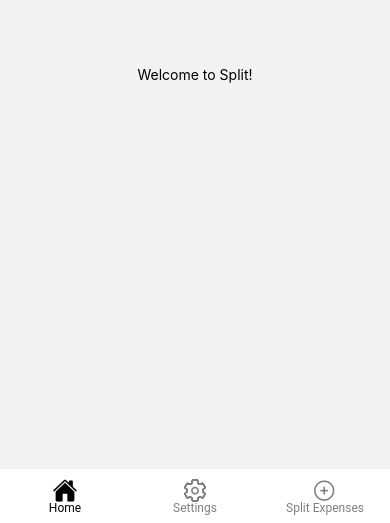
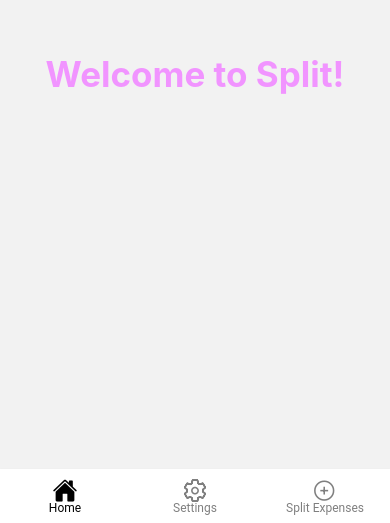
Before and after one commit to JingnvAn/React-Native-App-cosi153a, a React Native app: screen / in a window 390 px wide. Shown: the part 321-844 px from the top of the page. Built offline with nearby package versions, Linux system fonts and the light colour scheme.

Commit message:
change home page text (#16)

```diff
--- a/App.js
+++ b/App.js
@@ -12,7 +12,7 @@ const Tab = createMaterialBottomTabNavigator();
 function HomeScreen() {
   return (
     <View style={{ flex: 1, alignItems: 'center', justifyContent: 'center' }}>
-      <Text>Welcome to Split!</Text>
+      <Text style={styles.title}>Welcome to Split!</Text>
     </View>
   );
 }
@@ -60,26 +60,9 @@ export default function App() {
 }
 
 const styles = StyleSheet.create({
-  container: {
-    flex: 1,
-    margin:10,
-    borderWidth:3,
-    borderColor:'black',
-  },
-  image: {
-    flex: 1,
-    justifyContent: "center"
-  },
-  homeScreen:{
-    flex:1,
-    flexDirection: 'row',
-    justifyContent: 'space-between',
-    alignItems: 'flex-end',
-  },
-  input: {
-    height: 40,
-    margin: 12,
-    borderWidth: 1,
-    padding: 10,
+  title: {
+    color: "#F194FF",
+    fontSize: 35,
+    fontWeight: 'bold'
   },
 });
```
